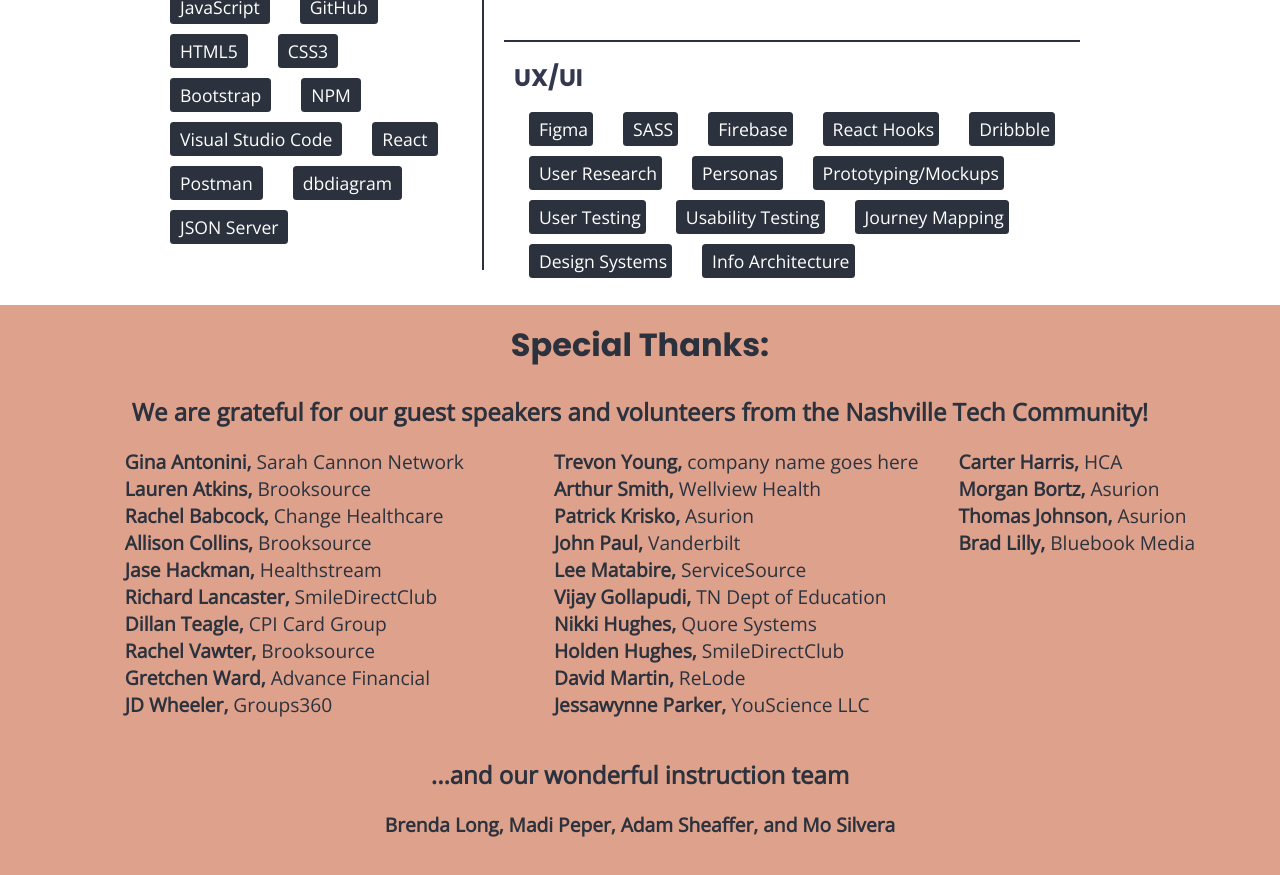
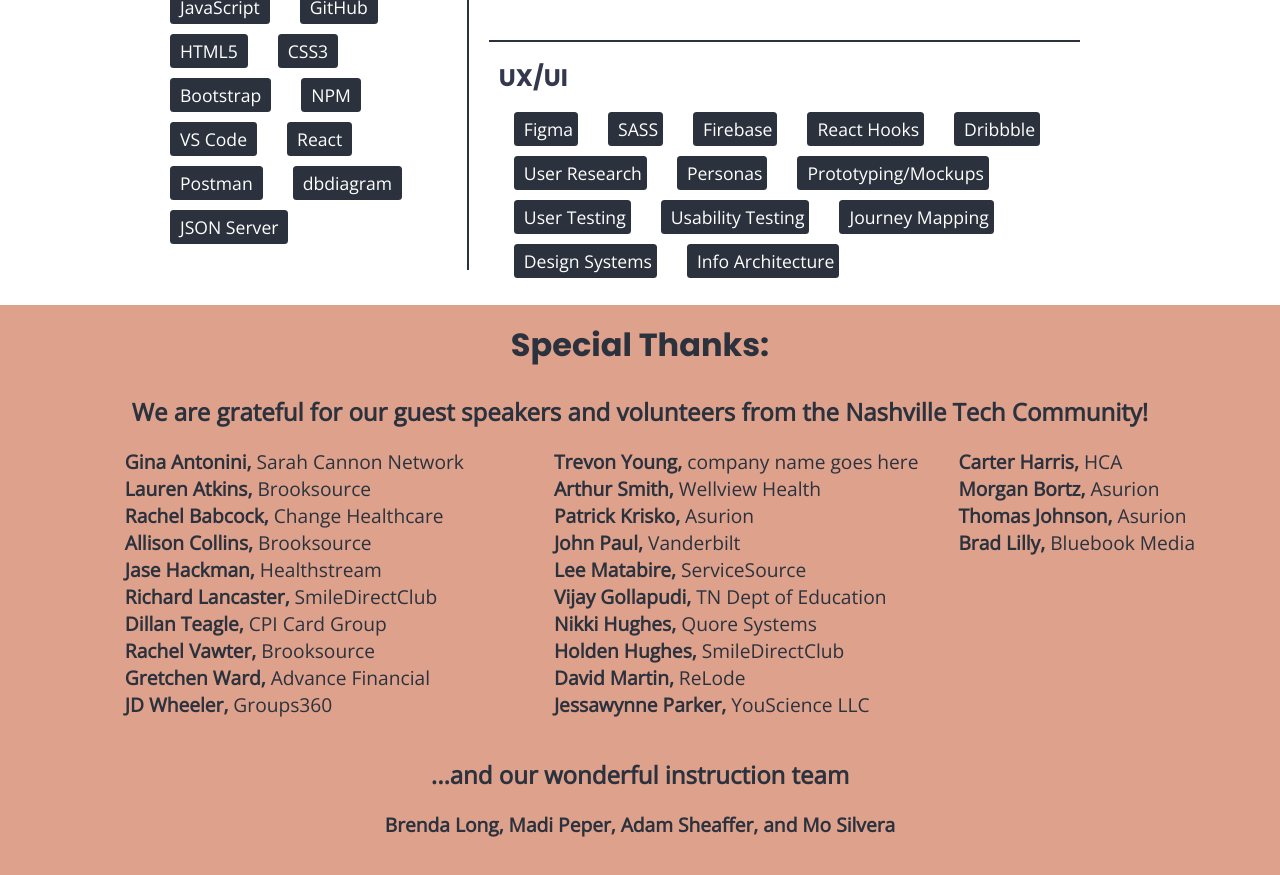
Before and after one commit to nss-day-cohort-35/website, a React (Create React App) app: page / in a window 1280 px wide. Shown: the part 8180-9055 px from the top of the page. Built offline with nearby package versions, Linux system fonts and the light colour scheme.

Commit message:
magical VS code word change

```diff
--- a/src/Components/PageContent/TechCard.js
+++ b/src/Components/PageContent/TechCard.js
@@ -16,7 +16,7 @@ class TechCard extends Component {
                     <a href="https://developer.mozilla.org/en-US/docs/Web/CSS/CSS3" target="_blank" className="techAll">CSS3</a>
                     <a href="https://getbootstrap.com/" target="_blank" className="techAll">Bootstrap</a>
                     <a href="https://www.npmjs.com/" target="_blank" className="techAll">NPM</a>
-                    <a href="https://code.visualstudio.com/" target="_blank" className="techAll">Visual Studio Code</a>
+                    <a href="https://code.visualstudio.com/" target="_blank" className="techAll">VS Code</a>
                     <a href="https://reactjs.org" target="_blank" className="techAll">React</a>
                     <a href="https://www.getpostman.com/" target="_blank" className="techAll">Postman</a>
                     <a href="https://dbdiagram.io/home" target="_blank" className="techAll">dbdiagram</a>
```
